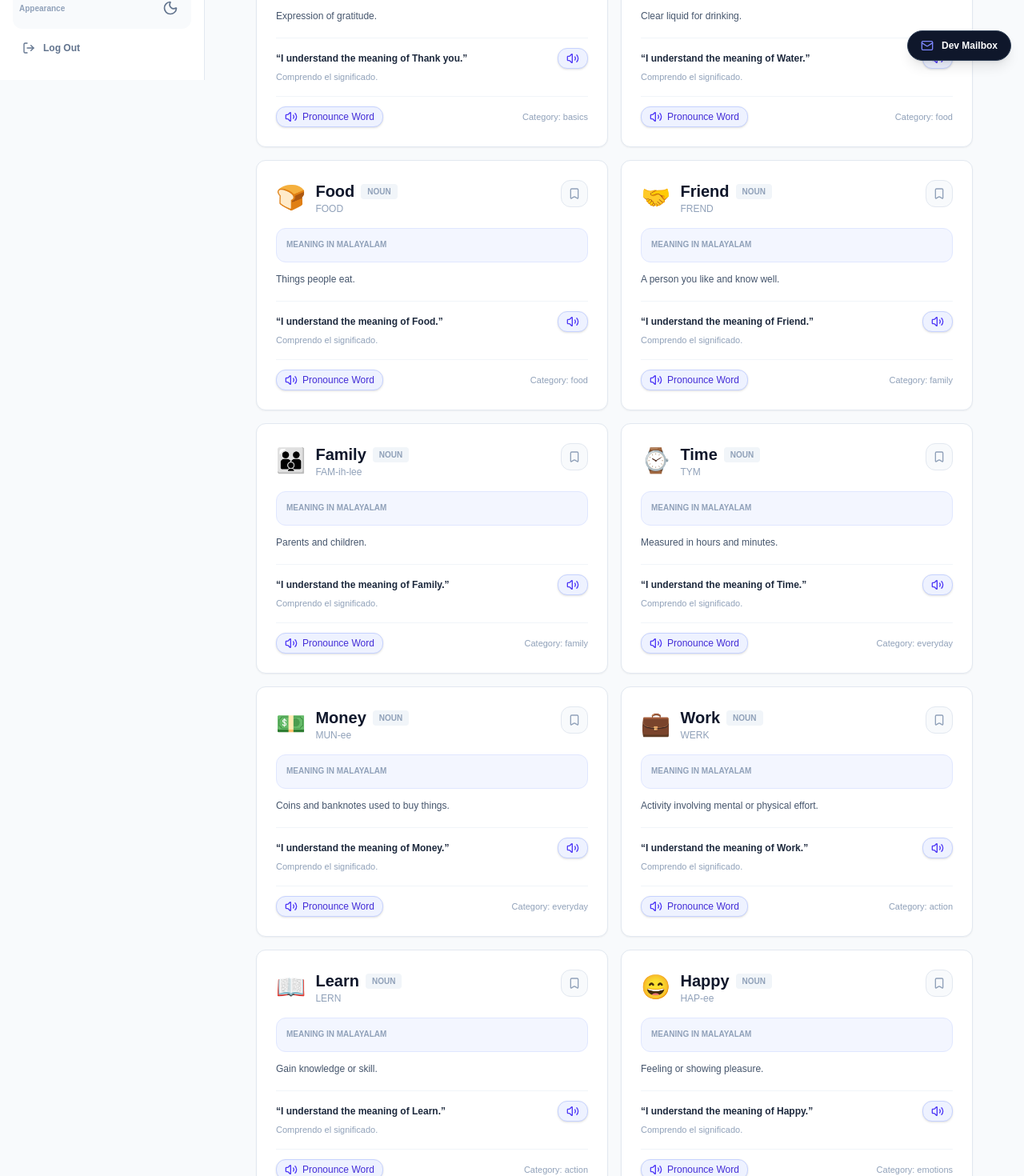
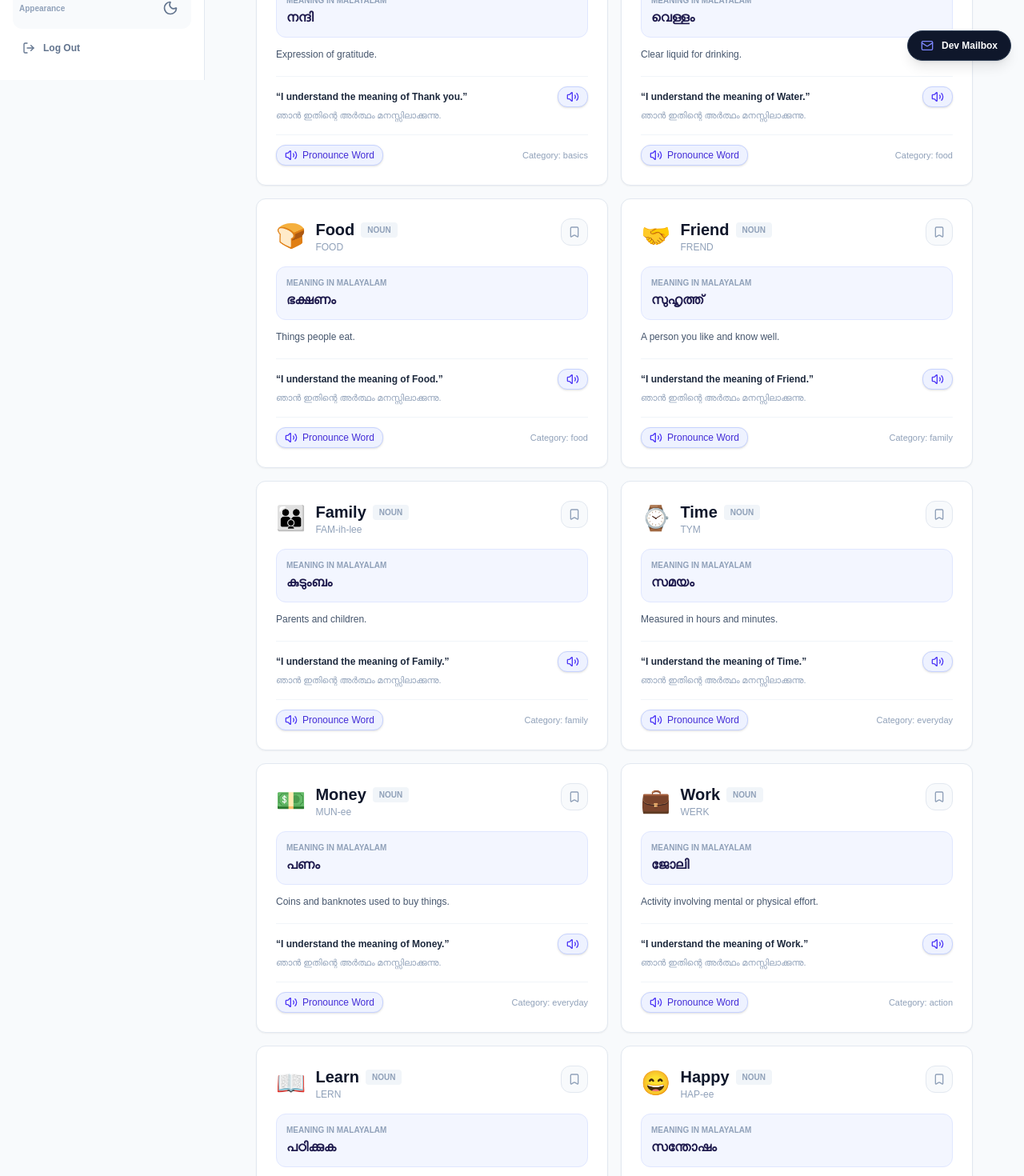
Before and after one commit to thameez1231-oss/lingualearn, a Next.js app: page /words in a window 1280 px wide. Shown: the part 700-2170 px from the top of the page at 80% size. Built offline with nearby package versions, Linux system fonts and the light colour scheme; no server answers; the database is empty.

Commit message:
Restore Malayalam translations in curriculum data

```diff
--- a/src/data/dictionary.ts
+++ b/src/data/dictionary.ts
@@ -20,9 +20,9 @@ export const DICTIONARY_DATA: DictionaryEntry[] = [
     "emoji": "👋",
     "simpleDefinition": "A common greeting.",
     "exampleSentence": "I understand the meaning of Hello.",
-    "exampleTranslation": "Comprendo el significado.",
+    "exampleTranslation": "ഞാൻ ഇതിന്റെ അർത്ഥം മനസ്സിലാക്കുന്നു.",
     "translations": {
-      "Spanish": "Traducción"
+      "Malayalam": "ഹലോ"
     },
     "category": "basics"
   },
@@ -34,9 +34,9 @@ export const DICTIONARY_DATA: DictionaryEntry[] = [
     "emoji": "🙏",
     "simpleDefinition": "Used to ask politely.",
     "exampleSentence": "I understand the meaning of Please.",
-    "exampleTranslation": "Comprendo el significado.",
+    "exampleTranslation": "ഞാൻ ഇതിന്റെ അർത്ഥം മനസ്സിലാക്കുന്നു.",
     "translations": {
-      "Spanish": "Traducción"
+      "Malayalam": "ദയവായി"
     },
     "category": "basics"
   },
@@ -48,9 +48,9 @@ export const DICTIONARY_DATA: DictionaryEntry[] = [
     "emoji": "😊",
     "simpleDefinition": "Expression of gratitude.",
     "exampleSentence": "I understand the meaning of Thank you.",
-    "exampleTranslation": "Comprendo el significado.",
+    "exampleTranslation": "ഞാൻ ഇതിന്റെ അർത്ഥം മനസ്സിലാക്കുന്നു.",
     "translations": {
-      "Spanish": "Traducción"
+      "Malayalam": "നന്ദി"
     },
     "category": "basics"
   },
@@ -62,9 +62,9 @@ export const DICTIONARY_DATA: DictionaryEntry[] = [
     "emoji": "💧",
     "simpleDefinition": "Clear liquid for drinking.",
     "exampleSentence": "I understand the meaning of Water.",
-    "exampleTranslation": "Comprendo el significado.",
+    "exampleTranslation": "ഞാൻ ഇതിന്റെ അർത്ഥം മനസ്സിലാക്കുന്നു.",
     "translations": {
-      "Spanish": "Traducción"
+      "Malayalam": "വെള്ളം"
     },
     "category": "food"
   },
@@ -76,9 +76,9 @@ export const DICTIONARY_DATA: DictionaryEntry[] = [
     "emoji": "🍞",
     "simpleDefinition": "Things people eat.",
     "exampleSentence": "I understand the meaning of Food.",
-    "exampleTranslation": "Comprendo el significado.",
+    "exampleTranslation": "ഞാൻ ഇതിന്റെ അർത്ഥം മനസ്സിലാക്കുന്നു.",
     "translations": {
-      "Spanish": "Traducción"
+      "Malayalam": "ഭക്ഷണം"
     },
     "category": "food"
   },
@@ -90,9 +90,9 @@ export const DICTIONARY_DATA: DictionaryEntry[] = [
     "emoji": "🤝",
     "simpleDefinition": "A person you like and know well.",
     "exampleSentence": "I understand the meaning of Friend.",
-    "exampleTranslation": "Comprendo el significado.",
+    "exampleTranslation": "ഞാൻ ഇതിന്റെ അർത്ഥം മനസ്സിലാക്കുന്നു.",
     "translations": {
-      "Spanish": "Traducción"
+      "Malayalam": "സുഹൃത്ത്"
     },
     "category": "family"
   },
@@ -104,9 +104,9 @@ export const DICTIONARY_DATA: DictionaryEntry[] = [
     "emoji": "👪",
     "simpleDefinition": "Parents and children.",
     "exampleSentence": "I understand the meaning of Family.",
-    "exampleTranslation": "Comprendo el significado.",
+    "exampleTranslation": "ഞാൻ ഇതിന്റെ അർത്ഥം മനസ്സിലാക്കുന്നു.",
     "translations": {
-      "Spanish": "Traducción"
+      "Malayalam": "കുടുംബം"
     },
     "category": "family"
   },
@@ -118,9 +118,9 @@ export const DICTIONARY_DATA: DictionaryEntry[] = [
     "emoji": "⌚",
     "simpleDefinition": "Measured in hours and minutes.",
     "exampleSentence": "I understand the meaning of Time.",
-    "exampleTranslation": "Comprendo el significado.",
+    "exampleTranslation": "ഞാൻ ഇതിന്റെ അർത്ഥം മനസ്സിലാക്കുന്നു.",
     "translations": {
-      "Spanish": "Traducción"
+      "Malayalam": "സമയം"
     },
     "category": "everyday"
   },
@@ -132,9 +132,9 @@ export const DICTIONARY_DATA: DictionaryEntry[] = [
     "emoji": "💵",
     "simpleDefinition": "Coins and banknotes used to buy things.",
     "exampleSentence": "I understand the meaning of Money.",
-    "exampleTranslation": "Comprendo el significado.",
+    "exampleTranslation": "ഞാൻ ഇതിന്റെ അർത്ഥം മനസ്സിലാക്കുന്നു.",
     "translations": {
-      "Spanish": "Traducción"
+      "Malayalam": "പണം"
     },
     "category": "everyday"
   },
@@ -146,9 +146,9 @@ export const DICTIONARY_DATA: DictionaryEntry[] = [
     "emoji": "💼",
     "simpleDefinition": "Activity involving mental or physical effort.",
     "exampleSentence": "I understand the meaning of Work.",
-    "exampleTranslation": "Comprendo el significado.",
+    "exampleTranslation": "ഞാൻ ഇതിന്റെ അർത്ഥം മനസ്സിലാക്കുന്നു.",
     "translations": {
-      "Spanish": "Traducción"
+      "Malayalam": "ജോലി"
     },
     "category": "action"
   },
@@ -160,9 +160,9 @@ export const DICTIONARY_DATA: DictionaryEntry[] = [
     "emoji": "📖",
     "simpleDefinition": "Gain knowledge or skill.",
     "exampleSentence": "I understand the meaning of Learn.",
-    "exampleTranslation": "Comprendo el significado.",
+    "exampleTranslation": "ഞാൻ ഇതിന്റെ അർത്ഥം മനസ്സിലാക്കുന്നു.",
     "translations": {
-      "Spanish": "Traducción"
+      "Malayalam": "പഠിക്കുക"
     },
     "category": "action"
   },
@@ -174,9 +174,9 @@ export const DICTIONARY_DATA: DictionaryEntry[] = [
     "emoji": "😄",
     "simpleDefinition": "Feeling or showing pleasure.",
     "exampleSentence": "I understand the meaning of Happy.",
-    "exampleTranslation": "Comprendo el significado.",
+    "exampleTranslation": "ഞാൻ ഇതിന്റെ അർത്ഥം മനസ്സിലാക്കുന്നു.",
     "translations": {
-      "Spanish": "Traducción"
+      "Malayalam": "സന്തോഷം"
     },
     "category": "emotions"
   },
@@ -188,9 +188,9 @@ export const DICTIONARY_DATA: DictionaryEntry[] = [
     "emoji": "😢",
     "simpleDefinition": "Feeling sorrow.",
     "exampleSentence": "I understand the meaning of Sad.",
-    "exampleTranslation": "Comprendo el significado.",
+    "exampleTranslation": "ഞാൻ ഇതിന്റെ അർത്ഥം മനസ്സിലാക്കുന്നു.",
     "translations": {
-      "Spanish": "Traducción"
+      "Malayalam": "സങ്കടം"
     },
     "category": "emotions"
   },
@@ -202,9 +202,9 @@ export const DICTIONARY_DATA: DictionaryEntry[] = [
     "emoji": "✨",
     "simpleDefinition": "Pleasing the senses or mind.",
     "exampleSentence": "I understand the meaning of Beautiful.",
-    "exampleTranslation": "Comprendo el significado.",
+    "exampleTranslation": "ഞാൻ ഇതിന്റെ അർത്ഥം മനസ്സിലാക്കുന്നു.",
     "translations": {
-      "Spanish": "Traducción"
+      "Malayalam": "മനോഹരം"
     },
     "category": "adjectives"
   },
@@ -216,9 +216,9 @@ export const DICTIONARY_DATA: DictionaryEntry[] = [
     "emoji": "❗",
     "simpleDefinition": "Of great significance or value.",
     "exampleSentence": "I understand the meaning of Important.",
-    "exampleTranslation": "Comprendo el significado.",
+    "exampleTranslation": "ഞാൻ ഇതിന്റെ അർത്ഥം മനസ്സിലാക്കുന്നു.",
     "translations": {
-      "Spanish": "Traducción"
+      "Malayalam": "പ്രധാനം"
     },
     "category": "adjectives"
   },
@@ -230,9 +230,9 @@ export const DICTIONARY_DATA: DictionaryEntry[] = [
     "emoji": "🧠",
     "simpleDefinition": "Knowledge gained through doing things.",
     "exampleSentence": "I understand the meaning of Experience.",
-    "exampleTranslation": "Comprendo el significado.",
+    "exampleTranslation": "ഞാൻ ഇതിന്റെ അർത്ഥം മനസ്സിലാക്കുന്നു.",
     "translations": {
-      "Spanish": "Traducción"
+      "Malayalam": "അനുഭവം"
     },
     "category": "advanced"
   },
@@ -244,9 +244,9 @@ export const DICTIONARY_DATA: DictionaryEntry[] = [
     "emoji": "🌟",
     "simpleDefinition": "A chance to do something.",
     "exampleSentence": "I understand the meaning of Opportunity.",
-    "exampleTranslation": "Comprendo el significado.",
+    "exampleTranslation": "ഞാൻ ഇതിന്റെ അർത്ഥം മനസ്സിലാക്കുന്നു.",
     "translations": {
-      "Spanish": "Traducción"
+      "Malayalam": "അവസരം"
     },
     "category": "advanced"
   },
@@ -258,9 +258,9 @@ export const DICTIONARY_DATA: DictionaryEntry[] = [
     "emoji": "👔",
     "simpleDefinition": "Discuss to reach an agreement.",
     "exampleSentence": "I understand the meaning of Negotiate.",
-    "exampleTranslation": "Comprendo el significado.",
+    "exampleTranslation": "ഞാൻ ഇതിന്റെ അർത്ഥം മനസ്സിലാക്കുന്നു.",
     "translations": {
-      "Spanish": "Traducción"
+      "Malayalam": "ചർച്ചചെയ്യുക"
     },
     "category": "business"
   },
@@ -272,9 +272,9 @@ export const DICTIONARY_DATA: DictionaryEntry[] = [
     "emoji": "📈",
     "simpleDefinition": "A plan of action.",
     "exampleSentence": "I understand the meaning of Strategy.",
-    "exampleTranslation": "Comprendo el significado.",
+    "exampleTranslation": "ഞാൻ ഇതിന്റെ അർത്ഥം മനസ്സിലാക്കുന്നു.",
     "translations": {
-      "Spanish": "Traducción"
+      "Malayalam": "തന്ത്രം"
     },
     "category": "business"
   },
@@ -286,9 +286,9 @@ export const DICTIONARY_DATA: DictionaryEntry[] = [
     "emoji": "🌍",
     "simpleDefinition": "Found everywhere.",
     "exampleSentence": "I understand the meaning of Ubiquitous.",
-    "exampleTranslation": "Comprendo el significado.",
+    "exampleTranslation": "ഞാൻ ഇതിന്റെ അർത്ഥം മനസ്സിലാക്കുന്നു.",
     "translations": {
-      "Spanish": "Traducción"
+      "Malayalam": "സർവ്വവ്യാപിയായ"
     },
     "category": "expert"
   },
@@ -300,9 +300,9 @@ export const DICTIONARY_DATA: DictionaryEntry[] = [
     "emoji": "⏳",
     "simpleDefinition": "Lasting for a very short time.",
     "exampleSentence": "I understand the meaning of Ephemeral.",
-    "exampleTranslation": "Comprendo el significado.",
+    "exampleTranslation": "ഞാൻ ഇതിന്റെ അർത്ഥം മനസ്സിലാക്കുന്നു.",
     "translations": {
-      "Spanish": "Traducción"
+      "Malayalam": "ക്ഷണികമായ"
     },
     "category": "expert"
   },
@@ -314,9 +314,9 @@ export const DICTIONARY_DATA: DictionaryEntry[] = [
     "emoji": "🧩",
     "simpleDefinition": "A typical example or pattern.",
     "exampleSentence": "I understand the meaning of Paradigm.",
-    "exampleTranslation": "Comprendo el significado.",
+    "exampleTranslation": "ഞാൻ ഇതിന്റെ അർത്ഥം മനസ്സിലാക്കുന്നു.",
     "translations": {
-      "Spanish": "Traducción"
+      "Malayalam": "മാതൃക"
     },
     "category": "expert"
   },
@@ -328,9 +328,9 @@ export const DICTIONARY_DATA: DictionaryEntry[] = [
     "emoji": "🗣️",
     "simpleDefinition": "Fluent or persuasive in speaking.",
     "exampleSentence": "I understand the meaning of Eloquent.",
-    "exampleTranslation": "Comprendo el significado.",
+    "exampleTranslation": "ഞാൻ ഇതിന്റെ അർത്ഥം മനസ്സിലാക്കുന്നു.",
     "translations": {
-      "Spanish": "Traducción"
+      "Malayalam": "വാചാലനായ"
     },
     "category": "expert"
   },
@@ -342,9 +342,9 @@ export const DICTIONARY_DATA: DictionaryEntry[] = [
     "emoji": "💪",
     "simpleDefinition": "Able to withstand or recover quickly.",
     "exampleSentence": "I understand the meaning of Resilient.",
-    "exampleTranslation": "Comprendo el significado.",
+    "exampleTranslation": "ഞാൻ ഇതിന്റെ അർത്ഥം മനസ്സിലാക്കുന്നു.",
     "translations": {
-      "Spanish": "Traducción"
+      "Malayalam": "പ്രതിരോധശേഷിയുള്ള"
     },
     "category": "expert"
   },
@@ -356,13 +356,14 @@ export const DICTIONARY_DATA: DictionaryEntry[] = [
     "emoji": "🔎",
     "simpleDefinition": "Showing great attention to detail.",
     "exampleSentence": "I understand the meaning of Meticulous.",
-    "exampleTranslation": "Comprendo el significado.",
+    "exampleTranslation": "ഞാൻ ഇതിന്റെ അർത്ഥം മനസ്സിലാക്കുന്നു.",
     "translations": {
-      "Spanish": "Traducción"
+      "Malayalam": "സൂക്ഷ്മമായ"
     },
     "category": "expert"
   }
 ];
+
 
 export function searchDictionary(query: string, language: string = 'Malayalam'): DictionaryEntry[] {
   const q = query.trim().toLowerCase();
--- a/src/data/lessons.ts
+++ b/src/data/lessons.ts
@@ -57,12 +57,12 @@ export const LESSONS_DATA: Lesson[] = [
         "phonetic": "kon-sept",
         "emoji": "📝",
         "translations": {
-          "Spanish": "Concepto"
+          "Malayalam": "ആശയം"
         },
         "exampleSentence": "This is a key concept.",
         "examplePhonetic": "This is a key kon-sept.",
         "exampleTranslations": {
-          "Spanish": "Este es un concepto clave."
+          "Malayalam": "ഇതൊരു പ്രധാന ആശയമാണ്."
         }
       }
     ],
@@ -103,12 +103,12 @@ export const LESSONS_DATA: Lesson[] = [
         "phonetic": "kon-sept",
         "emoji": "📝",
         "translations": {
-          "Spanish": "Concepto"
+          "Malayalam": "ആശയം"
         },
         "exampleSentence": "This is a key concept.",
         "examplePhonetic": "This is a key kon-sept.",
         "exampleTranslations": {
-          "Spanish": "Este es un concepto clave."
+          "Malayalam": "ഇതൊരു പ്രധാന ആശയമാണ്."
         }
       }
     ],
@@ -149,12 +149,12 @@ export const LESSONS_DATA: Lesson[] = [
         "phonetic": "kon-sept",
         "emoji": "📝",
         "translations": {
-          "Spanish": "Concepto"
+          "Malayalam": "ആശയം"
         },
         "exampleSentence": "This is a key concept.",
         "examplePhonetic": "This is a key kon-sept.",
         "exampleTranslations": {
-          "Spanish": "Este es un concepto clave."
+          "Malayalam": "ഇതൊരു പ്രധാന ആശയമാണ്."
         }
       }
     ],
@@ -195,12 +195,12 @@ export const LESSONS_DATA: Lesson[] = [
         "phonetic": "kon-sept",
         "emoji": "📝",
         "translations": {
-          "Spanish": "Concepto"
+          "Malayalam": "ആശയം"
         },
         "exampleSentence": "This is a key concept.",
         "examplePhonetic": "This is a key kon-sept.",
         "exampleTranslations": {
-          "Spanish": "Este es un concepto clave."
+          "Malayalam": "ഇതൊരു പ്രധാന ആശയമാണ്."
         }
       }
     ],
@@ -241,12 +241,12 @@ export const LESSONS_DATA: Lesson[] = [
         "phonetic": "kon-sept",
         "emoji": "📝",
         "translations": {
-          "Spanish": "Concepto"
+          "Malayalam": "ആശയം"
         },
         "exampleSentence": "This is a key concept.",
         "examplePhonetic": "This is a key kon-sept.",
         "exampleTranslations": {
-          "Spanish": "Este es un concepto clave."
+          "Malayalam": "ഇതൊരു പ്രധാന ആശയമാണ്."
         }
       }
     ],
@@ -287,12 +287,12 @@ export const LESSONS_DATA: Lesson[] = [
         "phonetic": "kon-sept",
         "emoji": "📝",
         "translations": {
-          "Spanish": "Concepto"
+          "Malayalam": "ആശയം"
         },
         "exampleSentence": "This is a key concept.",
         "examplePhonetic": "This is a key kon-sept.",
         "exampleTranslations": {
-          "Spanish": "Este es un concepto clave."
+          "Malayalam": "ഇതൊരു പ്രധാന ആശയമാണ്."
         }
       }
     ],
@@ -333,12 +333,12 @@ export const LESSONS_DATA: Lesson[] = [
         "phonetic": "kon-sept",
         "emoji": "📝",
         "translations": {
-          "Spanish": "Concepto"
+          "Malayalam": "ആശയം"
         },
         "exampleSentence": "This is a key concept.",
         "examplePhonetic": "This is a key kon-sept.",
         "exampleTranslations": {
-          "Spanish": "Este es un concepto clave."
+          "Malayalam": "ഇതൊരു പ്രധാന ആശയമാണ്."
         }
       }
     ],
@@ -379,12 +379,12 @@ export const LESSONS_DATA: Lesson[] = [
         "phonetic": "kon-sept",
         "emoji": "📝",
         "translations": {
-          "Spanish": "Concepto"
+          "Malayalam": "ആശയം"
         },
         "exampleSentence": "This is a key concept.",
         "examplePhonetic": "This is a key kon-sept.",
         "exampleTranslations": {
-          "Spanish": "Este es un concepto clave."
+          "Malayalam": "ഇതൊരു പ്രധാന ആശയമാണ്."
         }
       }
     ],
@@ -425,12 +425,12 @@ export const LESSONS_DATA: Lesson[] = [
         "phonetic": "kon-sept",
         "emoji": "📝",
         "translations": {
-          "Spanish": "Concepto"
+          "Malayalam": "ആശയം"
         },
         "exampleSentence": "This is a key concept.",
         "examplePhonetic": "This is a key kon-sept.",
         "exampleTranslations": {
-          "Spanish": "Este es un concepto clave."
+          "Malayalam": "ഇതൊരു പ്രധാന ആശയമാണ്."
         }
       }
     ],
@@ -471,12 +471,12 @@ export const LESSONS_DATA: Lesson[] = [
         "phonetic": "kon-sept",
         "emoji": "📝",
         "translations": {
-          "Spanish": "Concepto"
+          "Malayalam": "ആശയം"
         },
         "exampleSentence": "This is a key concept.",
         "examplePhonetic": "This is a key kon-sept.",
         "exampleTranslations": {
-          "Spanish": "Este es un concepto clave."
+          "Malayalam": "ഇതൊരു പ്രധാന ആശയമാണ്."
         }
       }
     ],
@@ -517,12 +517,12 @@ export const LESSONS_DATA: Lesson[] = [
         "phonetic": "kon-sept",
         "emoji": "📝",
         "translations": {
-          "Spanish": "Concepto"
+          "Malayalam": "ആശയം"
         },
         "exampleSentence": "This is a key concept.",
         "examplePhonetic": "This is a key kon-sept.",
         "exampleTranslations": {
-          "Spanish": "Este es un concepto clave."
+          "Malayalam": "ഇതൊരു പ്രധാന ആശയമാണ്."
         }
       }
     ],
@@ -563,12 +563,12 @@ export const LESSONS_DATA: Lesson[] = [
         "phonetic": "kon-sept",
         "emoji": "📝",
         "translations": {
-          "Spanish": "Concepto"
+          "Malayalam": "ആശയം"
         },
         "exampleSentence": "This is a key concept.",
         "examplePhonetic": "This is a key kon-sept.",
         "exampleTranslations": {
-          "Spanish": "Este es un concepto clave."
+          "Malayalam": "ഇതൊരു പ്രധാന ആശയമാണ്."
         }
       }
     ],
@@ -609,12 +609,12 @@ export const LESSONS_DATA: Lesson[] = [
         "phonetic": "kon-sept",
         "emoji": "📝",
         "translations": {
-          "Spanish": "Concepto"
+          "Malayalam": "ആശയം"
         },
         "exampleSentence": "This is a key concept.",
         "examplePhonetic": "This is a key kon-sept.",
         "exampleTranslations": {
-          "Spanish": "Este es un concepto clave."
+          "Malayalam": "ഇതൊരു പ്രധാന ആശയമാണ്."
         }
       }
     ],
@@ -655,12 +655,12 @@ export const LESSONS_DATA: Lesson[] = [
         "phonetic": "kon-sept",
         "emoji": "📝",
         "translations": {
-          "Spanish": "Concepto"
+          "Malayalam": "ആശയം"
         },
         "exampleSentence": "This is a key concept.",
         "examplePhonetic": "This is a key kon-sept.",
         "exampleTranslations": {
-          "Spanish": "Este es un concepto clave."
+          "Malayalam": "ഇതൊരു പ്രധാന ആശയമാണ്."
         }
       }
     ],
@@ -701,12 +701,12 @@ export const LESSONS_DATA: Lesson[] = [
         "phonetic": "kon-sept",
         "emoji": "📝",
         "translations": {
-          "Spanish": "Concepto"
+          "Malayalam": "ആശയം"
         },
         "exampleSentence": "This is a key concept.",
         "examplePhonetic": "This is a key kon-sept.",
         "exampleTranslations": {
-          "Spanish": "Este es un concepto clave."
+          "Malayalam": "ഇതൊരു പ്രധാന ആശയമാണ്."
         }
       }
     ],
@@ -747,12 +747,12 @@ export const LESSONS_DATA: Lesson[] = [
         "phonetic": "kon-sept",
         "emoji": "📝",
         "translations": {
-          "Spanish": "Concepto"
+          "Malayalam": "ആശയം"
         },
         "exampleSentence": "This is a key concept.",
         "examplePhonetic": "This is a key kon-sept.",
         "exampleTranslations": {
-          "Spanish": "Este es un concepto clave."
+          "Malayalam": "ഇതൊരു പ്രധാന ആശയമാണ്."
         }
       }
     ],
@@ -793,12 +793,12 @@ export const LESSONS_DATA: Lesson[] = [
         "phonetic": "kon-sept",
         "emoji": "📝",
         "translations": {
-          "Spanish": "Concepto"
+          "Malayalam": "ആശയം"
         },
         "exampleSentence": "This is a key concept.",
         "examplePhonetic": "This is a key kon-sept.",
         "exampleTranslations": {
-          "Spanish": "Este es un concepto clave."
+          "Malayalam": "ഇതൊരു പ്രധാന ആശയമാണ്."
         }
       }
     ],
@@ -839,12 +839,12 @@ export const LESSONS_DATA: Lesson[] = [
         "phonetic": "kon-sept",
         "emoji": "📝",
         "translations": {
-          "Spanish": "Concepto"
+          "Malayalam": "ആശയം"
         },
         "exampleSentence": "This is a key concept.",
         "examplePhonetic": "This is a key kon-sept.",
         "exampleTranslations": {
-          "Spanish": "Este es un concepto clave."
+          "Malayalam": "ഇതൊരു പ്രധാന ആശയമാണ്."
         }
       }
     ],
@@ -870,6 +870,7 @@ export const LESSONS_DATA: Lesson[] = [
   }
 ];
 
+
 export function getLessonById(id: string): Lesson | undefined {
   return LESSONS_DATA.find((l) => l.id === id);
 }
```
